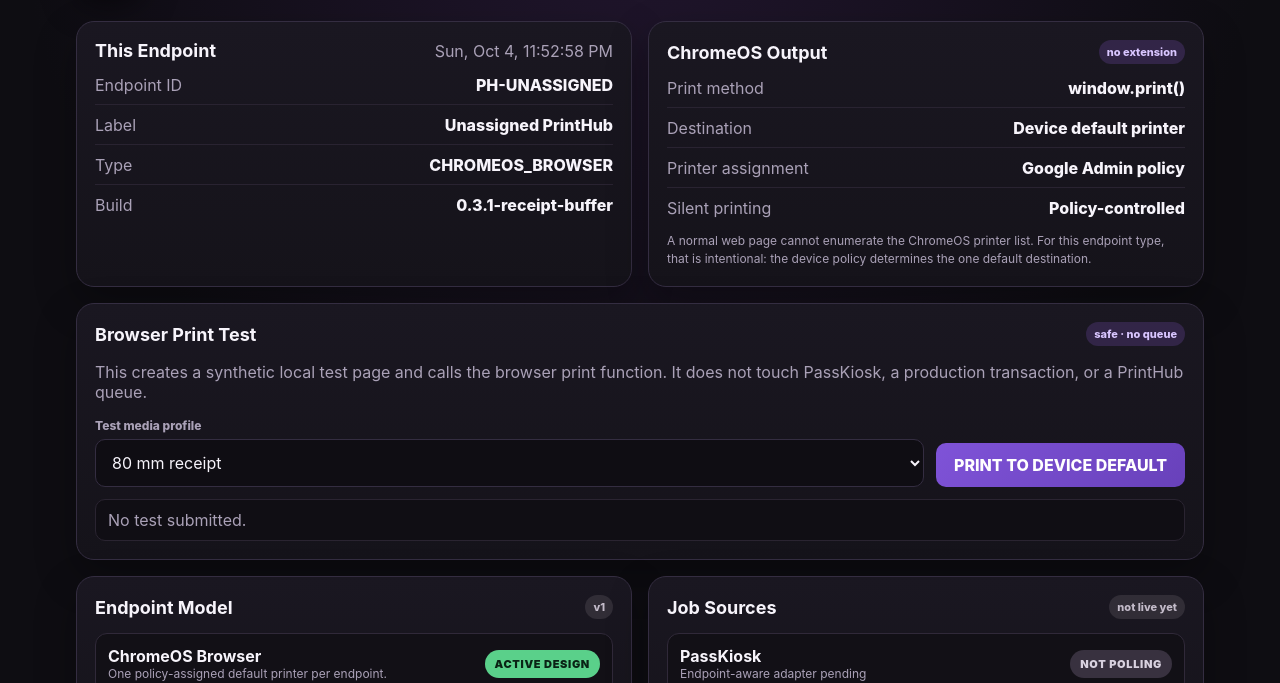
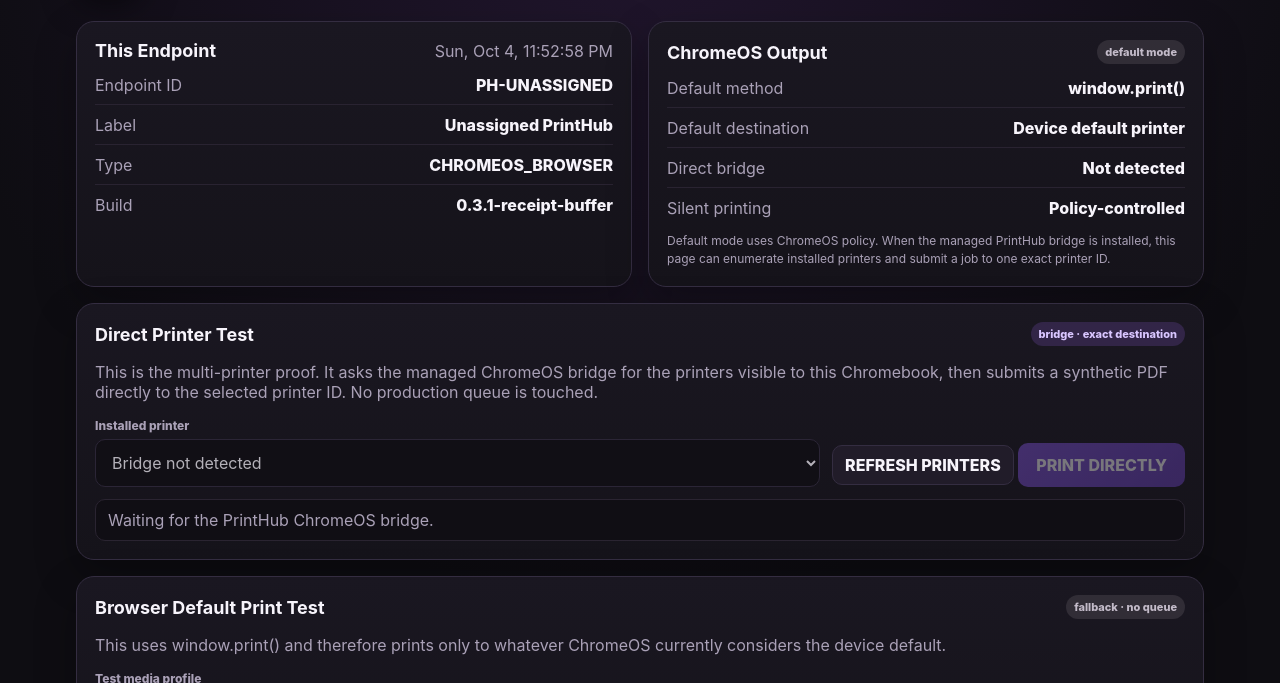
Before and after one commit to joe4816/printhub, a browser extension: page index.html in a window 1280 px wide. Shown: the part 117-800 px from the top of the page. Drawn offline with Linux system fonts and the light colour scheme.

Commit message:
Add direct-printer bridge test UI

```diff
--- a/index.html
+++ b/index.html
@@ -40,23 +40,44 @@
       <article class="card">
         <div class="card-head">
           <h2>ChromeOS Output</h2>
-          <span class="badge">no extension</span>
+          <span id="bridgeBadge" class="badge badge-neutral">default mode</span>
         </div>
         <dl class="facts">
-          <div><dt>Print method</dt><dd>window.print()</dd></div>
-          <div><dt>Destination</dt><dd>Device default printer</dd></div>
-          <div><dt>Printer assignment</dt><dd>Google Admin policy</dd></div>
+          <div><dt>Default method</dt><dd>window.print()</dd></div>
+          <div><dt>Default destination</dt><dd>Device default printer</dd></div>
+          <div><dt>Direct bridge</dt><dd id="bridgeState">Not detected</dd></div>
           <div><dt>Silent printing</dt><dd id="silentState">Policy-controlled</dd></div>
         </dl>
-        <p class="muted small note">A normal web page cannot enumerate the ChromeOS printer list. For this endpoint type, that is intentional: the device policy determines the one default destination.</p>
+        <p class="muted small note">Default mode uses ChromeOS policy. When the managed PrintHub bridge is installed, this page can enumerate installed printers and submit a job to one exact printer ID.</p>
       </article>
 
       <article class="card wide">
         <div class="card-head">
-          <h2>Browser Print Test</h2>
-          <span class="badge">safe · no queue</span>
+          <h2>Direct Printer Test</h2>
+          <span class="badge">bridge · exact destination</span>
         </div>
-        <p class="muted">This creates a synthetic local test page and calls the browser print function. It does not touch PassKiosk, a production transaction, or a PrintHub queue.</p>
+        <p class="muted">This is the multi-printer proof. It asks the managed ChromeOS bridge for the printers visible to this Chromebook, then submits a synthetic PDF directly to the selected printer ID. No production queue is touched.</p>
+        <div class="test-row bridge-row">
+          <label>
+            <span>Installed printer</span>
+            <select id="bridgePrinter" disabled>
+              <option value="">Bridge not detected</option>
+            </select>
+          </label>
+          <div class="button-row">
+            <button id="refreshPrinters" class="ghost" type="button">REFRESH PRINTERS</button>
+            <button id="bridgePrint" class="primary" type="button" disabled>PRINT DIRECTLY</button>
+          </div>
+        </div>
+        <div id="bridgeResult" class="result muted">Waiting for the PrintHub ChromeOS bridge.</div>
+      </article>
+
+      <article class="card wide">
+        <div class="card-head">
+          <h2>Browser Default Print Test</h2>
+          <span class="badge badge-neutral">fallback · no queue</span>
+        </div>
+        <p class="muted">This uses window.print() and therefore prints only to whatever ChromeOS currently considers the device default.</p>
         <div class="test-row">
           <label>
             <span>Test media profile</span>
@@ -79,7 +100,7 @@
         <div class="endpoint-row">
           <div>
             <strong>ChromeOS Browser</strong>
-            <div class="muted small">One policy-assigned default printer per endpoint.</div>
+            <div class="muted small">Default-printer fallback plus optional exact-printer bridge.</div>
           </div>
           <span class="state state-ok">ACTIVE DESIGN</span>
         </div>
```
